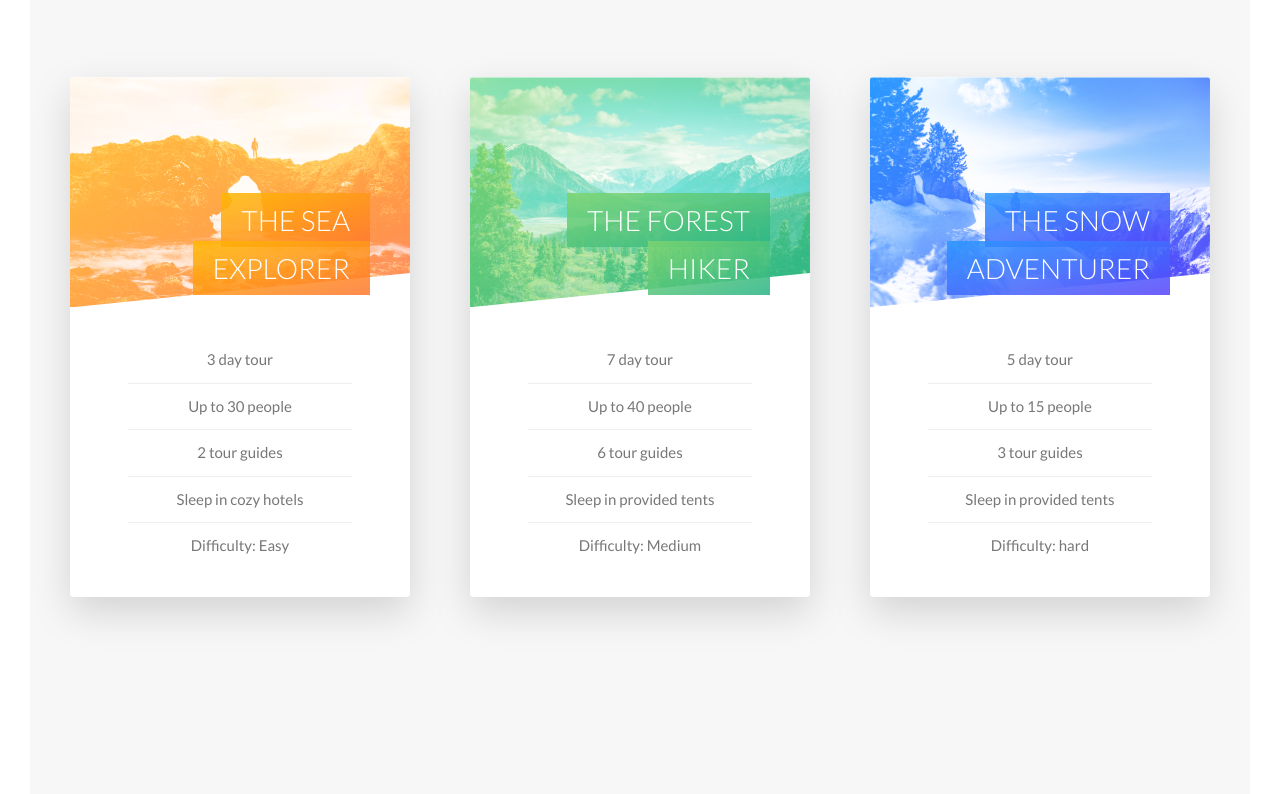
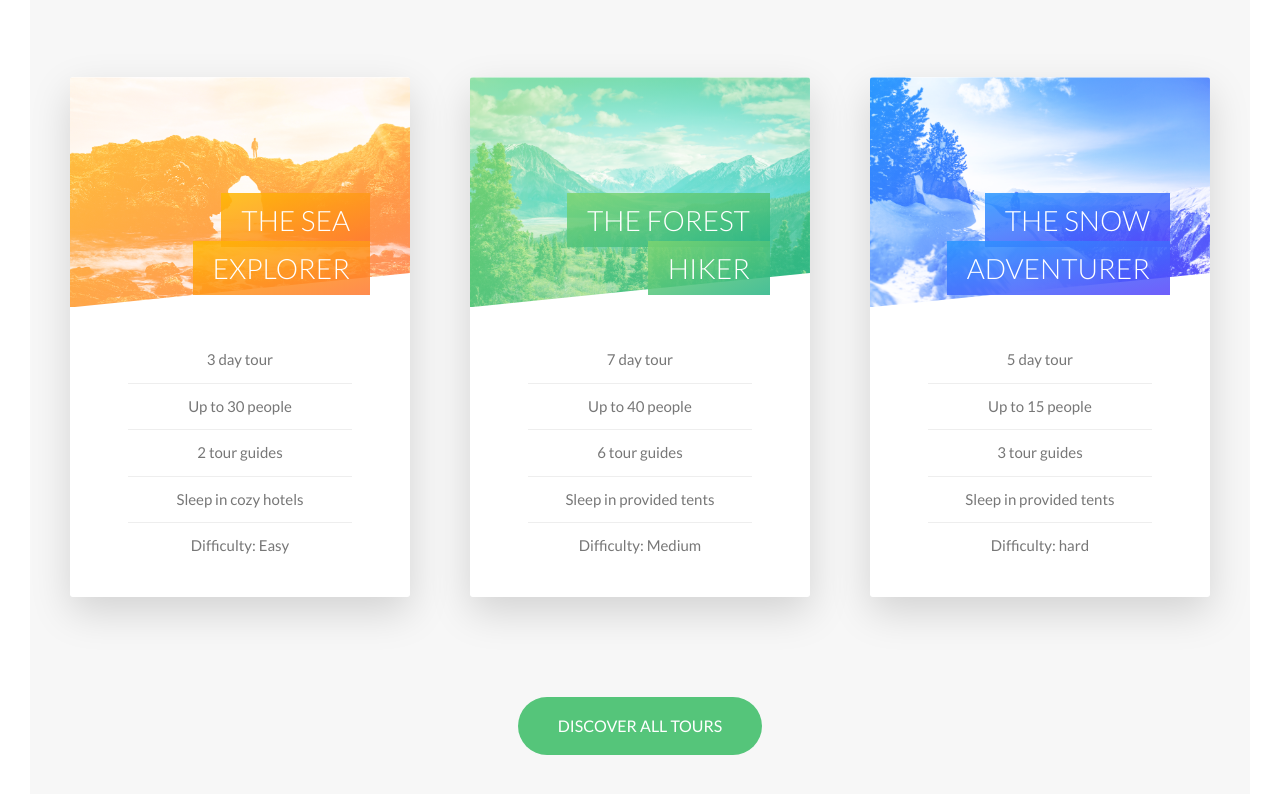
Before and after one commit to dhanushp/natours, a website: page index.html in a window 1280 px wide. Shown: the part 2359-3153 px from the top of the page. Drawn offline with Linux system fonts and the light colour scheme; files that its build step writes are made by us from their sources.

Commit message:
Added tours section

```diff
--- a/index.html
+++ b/index.html
@@ -200,6 +200,10 @@
                         </div>
                     </div>
                 </div>
+
+                <div class="u-center-text u-margin-top-huge ">
+                    <a href="#" class="btn btn--green">Discover all tours</a>
+                </div>
             </section>
         </main>
 
--- a/sass/base/_utilities.scss
+++ b/sass/base/_utilities.scss
@@ -5,3 +5,5 @@
 .u-margin-bottom-small { margin-bottom: 1.5rem; }
 .u-margin-bottom-medium { margin-bottom: 4rem; }
 .u-margin-bottom-big { margin-bottom: 8rem; }
+.u-margin-top-huge { margin-top: 10em; }
+.u-margin-top-big { margin-top: 8rem; }
--- a/sass/components/_button.scss
+++ b/sass/components/_button.scss
@@ -32,6 +32,15 @@
 
         &::after {
             background-color: $color-white;
+        }
+    }
+
+    &--green {
+        background-color: $color-primary;
+        color: $color-white;
+
+        &::after {
+            background-color: $color-primary;
         }
     }
 
--- a/sass/pages/_home.scss
+++ b/sass/pages/_home.scss
@@ -22,7 +22,7 @@
 }
 
 .section-tours {
-    padding: 25rem 0 50rem 0;
+    padding: 25rem 0 15rem 0;
     background-color: $color-grey-light-1;
     margin-top: -12rem;
 }
```
Also changed, not shown: css/style.css.
